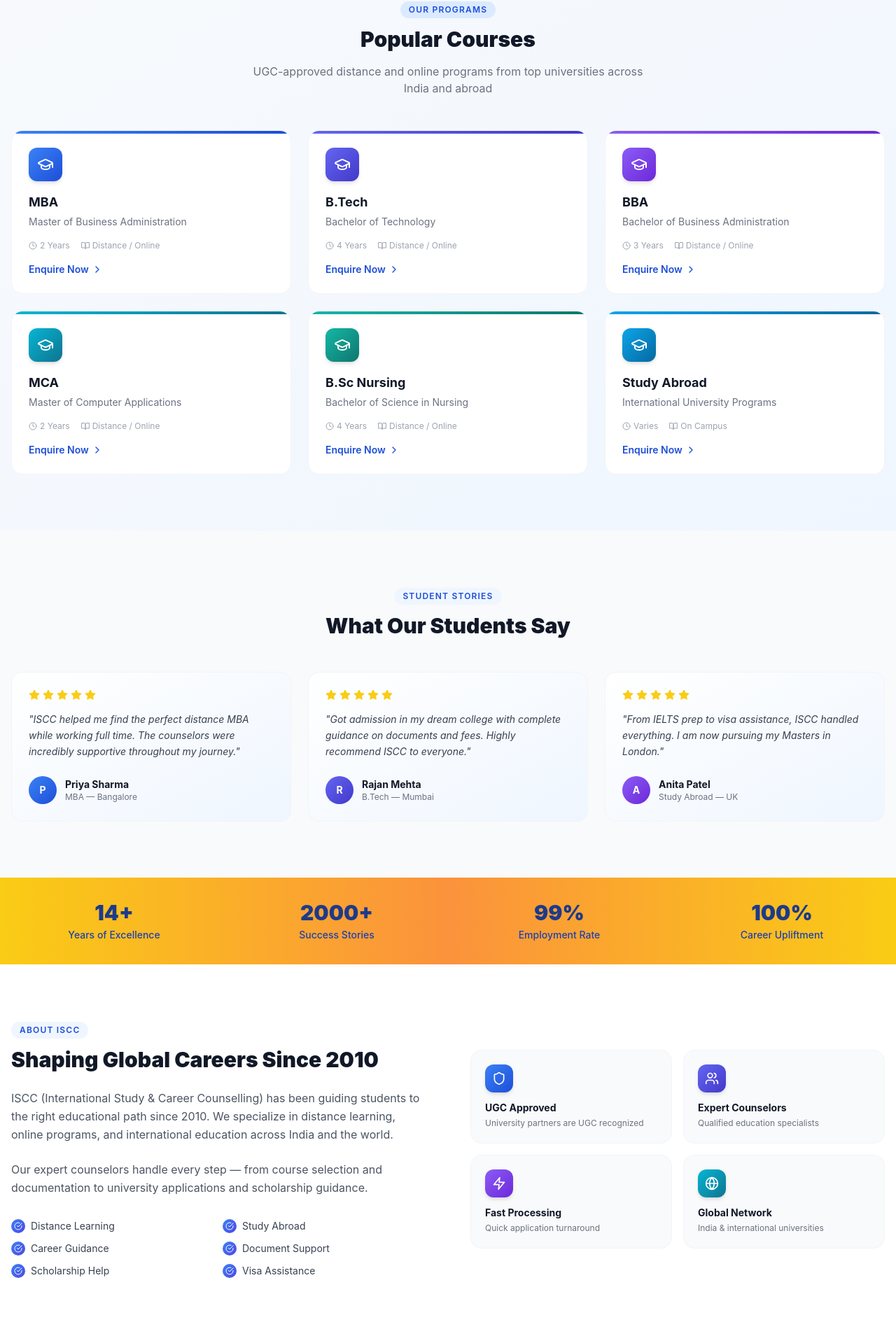
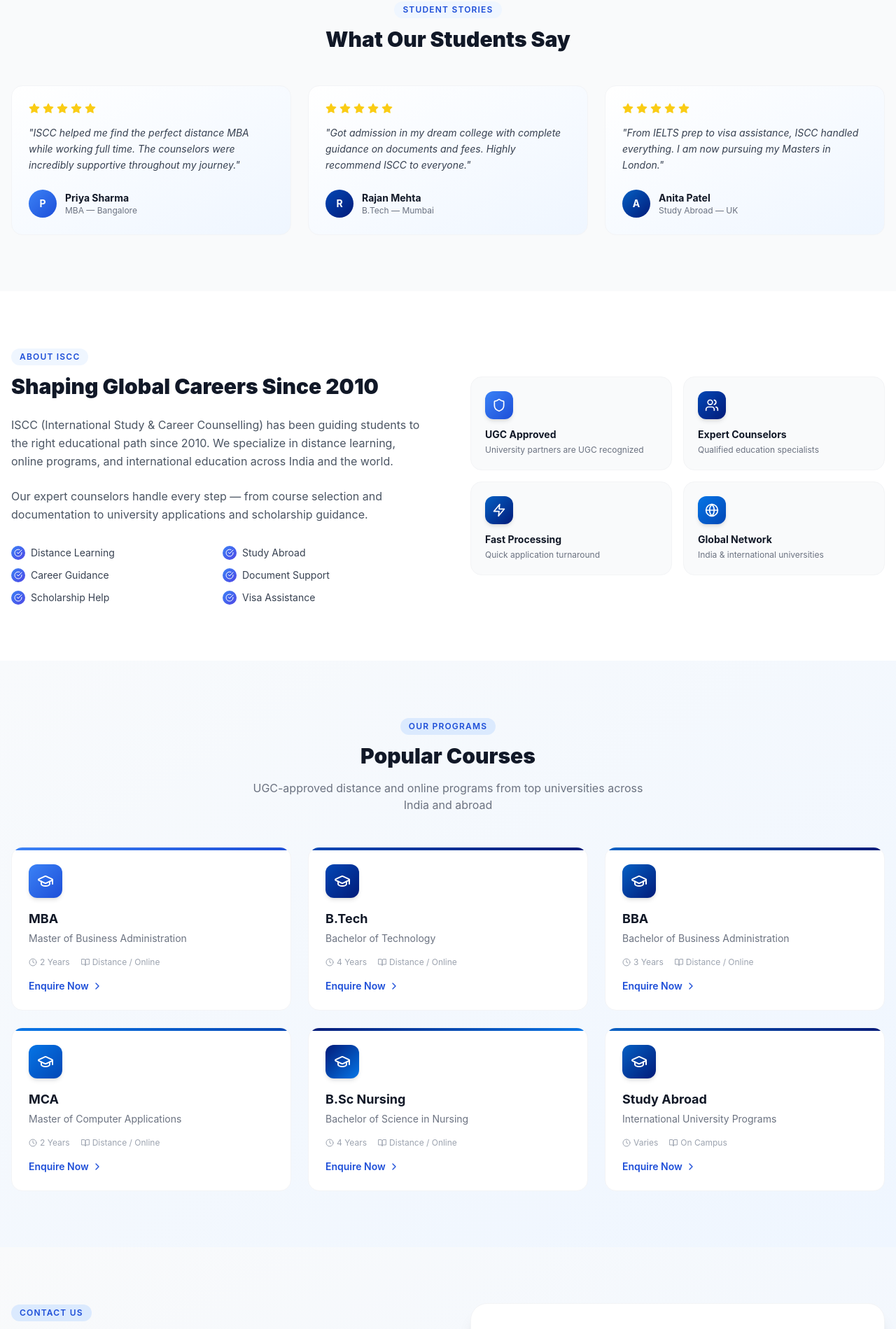
Before and after one commit to Debasish-Cloudhub/eduprime, a Next.js app in the folder frontend/: page / in a window 1280 px wide. Shown: the part 880-2779 px from the top of the page at 70% size. Built offline with nearby package versions, Linux system fonts and the light colour scheme.

Commit message:
feat: reorder sections (testimonials→about→courses→contact), brand gradient #0575e6→#021b79, excel ISCC labels

```diff
--- a/frontend/src/app/admin/excel/page.tsx
+++ b/frontend/src/app/admin/excel/page.tsx
@@ -37,7 +37,7 @@
   const downloadTemplate = async () => {
     const res = await excelApi.downloadTemplate();
     const url = URL.createObjectURL(new Blob([res.data]));
-    const a = document.createElement('a'); a.href = url; a.download = 'eduprime_courses_template.xlsx'; a.click();
+    const a = document.createElement('a'); a.href = url; a.download = 'ISCC_courses_template.xlsx'; a.click();
   };
 
   const statusIcon = (status: string) => {
--- a/frontend/src/app/auth/login/page.tsx
+++ b/frontend/src/app/auth/login/page.tsx
@@ -36,7 +36,7 @@
   };
 
   return (
-    <div className="min-h-screen bg-gradient-to-br from-blue-950 via-blue-900 to-indigo-800 flex items-center justify-center p-4">
+    <div className="min-h-screen bg-gradient-to-br from-[#021b79] via-[#022b6b] to-[#0575e6] flex items-center justify-center p-4">
       <div className="w-full max-w-md">
         <Link href="/" className="flex items-center gap-2 text-blue-200 hover:text-white mb-8 text-sm w-fit transition-colors">
           <ArrowLeft className="w-4 h-4" /> Back to Home
@@ -76,7 +76,7 @@
               </div>
             </div>
             <button type="submit" disabled={loading}
-              className="w-full py-3.5 bg-gradient-to-r from-blue-900 to-blue-700 text-white font-bold rounded-xl hover:from-blue-800 hover:to-blue-600 disabled:opacity-50 transition-all text-sm shadow-lg">
+              className="w-full py-3.5 bg-gradient-to-r from-[#021b79] to-[#0575e6] text-white font-bold rounded-xl hover:from-blue-800 hover:to-blue-600 disabled:opacity-50 transition-all text-sm shadow-lg">
               {loading ? 'Signing in...' : 'Sign In'}
             </button>
           </form>
--- a/frontend/src/app/page.tsx
+++ b/frontend/src/app/page.tsx
@@ -9,11 +9,11 @@
 
 const COURSES = [
   { name: 'MBA', desc: 'Master of Business Administration', duration: '2 Years', mode: 'Distance / Online', grad: 'from-blue-500 to-blue-700' },
-  { name: 'B.Tech', desc: 'Bachelor of Technology', duration: '4 Years', mode: 'Distance / Online', grad: 'from-indigo-500 to-indigo-700' },
-  { name: 'BBA', desc: 'Bachelor of Business Administration', duration: '3 Years', mode: 'Distance / Online', grad: 'from-violet-500 to-violet-700' },
-  { name: 'MCA', desc: 'Master of Computer Applications', duration: '2 Years', mode: 'Distance / Online', grad: 'from-cyan-500 to-cyan-700' },
-  { name: 'B.Sc Nursing', desc: 'Bachelor of Science in Nursing', duration: '4 Years', mode: 'Distance / Online', grad: 'from-teal-500 to-teal-700' },
-  { name: 'Study Abroad', desc: 'International University Programs', duration: 'Varies', mode: 'On Campus', grad: 'from-sky-500 to-sky-700' },
+  { name: 'B.Tech', desc: 'Bachelor of Technology', duration: '4 Years', mode: 'Distance / Online', grad: 'from-[#0347b5] to-[#021b79]' },
+  { name: 'BBA', desc: 'Bachelor of Business Administration', duration: '3 Years', mode: 'Distance / Online', grad: 'from-[#0460c4] to-[#021b79]' },
+  { name: 'MCA', desc: 'Master of Computer Applications', duration: '2 Years', mode: 'Distance / Online', grad: 'from-[#0575e6] to-[#0347b5]' },
+  { name: 'B.Sc Nursing', desc: 'Bachelor of Science in Nursing', duration: '4 Years', mode: 'Distance / Online', grad: 'from-[#021b79] to-[#0575e6]' },
+  { name: 'Study Abroad', desc: 'International University Programs', duration: 'Varies', mode: 'On Campus', grad: 'from-[#0460c4] to-[#021b79]' },
 ];
 
 const TESTIMONIALS = [
@@ -53,7 +53,7 @@
   }, []);
 
   if (checking) return (
-    <div className="min-h-screen flex items-center justify-center bg-gradient-to-br from-blue-950 to-indigo-800">
+    <div className="min-h-screen flex items-center justify-center bg-gradient-to-br from-[#021b79] to-[#0575e6]">
       <div className="animate-spin w-10 h-10 border-4 border-white border-t-transparent rounded-full" />
     </div>
   );
@@ -62,7 +62,7 @@
     <div className="min-h-screen bg-white">
 
       {/* ── NAVBAR ── */}
-      <nav className="fixed top-0 left-0 right-0 z-50 bg-white/95 backdrop-blur-sm shadow-sm border-b border-gray-100">
+      <nav className="fixed top-0 left-0 right-0 z-50 bg-white/98 backdrop-blur-md shadow-sm border-b border-gray-100">
         <div className="max-w-7xl mx-auto px-4 h-16 flex items-center justify-between">
           <Link href="/">
             <ISCCLogo size="sm" showText={true} textColor="dark" />
@@ -77,7 +77,7 @@
             <Link href="/auth/login" className="px-4 py-2 text-sm font-semibold text-blue-700 border border-blue-200 rounded-xl hover:bg-blue-50 transition-colors">
               Login
             </Link>
-            <Link href="/auth/register" className="px-4 py-2 text-sm font-semibold text-white bg-gradient-to-r from-blue-600 to-indigo-600 rounded-xl hover:from-blue-700 hover:to-indigo-700 transition-all shadow-md">
+            <Link href="/auth/register" className="px-4 py-2 text-sm font-semibold text-white bg-gradient-to-r from-[#0575e6] to-[#021b79] rounded-xl hover:from-[#0460c4] hover:to-[#011560] transition-all shadow-md">
               Register Free
             </Link>
           </div>
@@ -100,7 +100,7 @@
       </nav>
 
       {/* ── HERO ── */}
-      <section id="home" className="pt-16 min-h-screen flex items-center bg-gradient-to-br from-blue-950 via-blue-800 to-indigo-700 relative overflow-hidden">
+      <section id="home" className="pt-16 min-h-screen flex items-center bg-gradient-to-br from-[#021b79] via-[#0347b5] to-[#0575e6] relative overflow-hidden">
         {/* Background decorations */}
         <div className="absolute inset-0 overflow-hidden pointer-events-none">
           <div className="absolute -top-40 -right-40 w-96 h-96 bg-blue-600/20 rounded-full blur-3xl" />
@@ -180,12 +180,79 @@
                   <option>Other</option>
                 </select>
                 <button type="submit"
-                  className="w-full py-3.5 bg-gradient-to-r from-blue-600 to-indigo-600 text-white font-bold rounded-xl hover:from-blue-700 hover:to-indigo-700 transition-all text-sm shadow-lg">
+                  className="w-full py-3.5 bg-gradient-to-r from-[#0575e6] to-[#021b79] text-white font-bold rounded-xl hover:from-[#0460c4] hover:to-[#011560] transition-all text-sm shadow-lg">
                   Submit Enquiry →
                 </button>
                 <p className="text-xs text-gray-400 text-center">Your information is safe with us</p>
               </form>
             )}
+          </div>
+        </div>
+      </section>
+
+      {/* ── TESTIMONIALS ── */}
+      <section className="py-20 bg-gray-50">
+        <div className="max-w-7xl mx-auto px-4">
+          <div className="text-center mb-12">
+            <div className="inline-block text-blue-700 font-semibold text-xs mb-3 uppercase tracking-widest bg-blue-50 px-3 py-1 rounded-full">Student Stories</div>
+            <h2 className="text-3xl font-black text-gray-900">What Our Students Say</h2>
+          </div>
+          <div className="grid md:grid-cols-3 gap-6">
+            {TESTIMONIALS.map(({ name, course, text }, i) => (
+              <div key={name} className="rounded-2xl p-6 border border-gray-100 hover:shadow-lg transition-all bg-gradient-to-br from-white to-blue-50">
+                <div className="flex gap-1 mb-4">
+                  {[...Array(5)].map((_, j) => <Star key={j} className="w-4 h-4 text-yellow-400 fill-yellow-400" />)}
+                </div>
+                <p className="text-gray-700 text-sm leading-relaxed mb-6 italic">"{text}"</p>
+                <div className="flex items-center gap-3">
+                  <div className={`w-10 h-10 rounded-full flex items-center justify-center ${['bg-gradient-to-br from-blue-500 to-blue-700', 'bg-gradient-to-br from-[#0347b5] to-[#021b79]', 'bg-gradient-to-br from-[#0460c4] to-[#021b79]'][i]}`}>
+                    <span className="text-white font-bold text-sm">{name[0]}</span>
+                  </div>
+                  <div>
+                    <div className="font-bold text-gray-900 text-sm">{name}</div>
+                    <div className="text-gray-500 text-xs">{course}</div>
+                  </div>
+                </div>
+              </div>
+            ))}
+          </div>
+        </div>
+      </section>
+
+      {/* ── ABOUT ── */}
+      <section id="about" className="py-20 bg-white">
+        <div className="max-w-7xl mx-auto px-4 grid lg:grid-cols-2 gap-16 items-center">
+          <div>
+            <div className="inline-block text-blue-700 font-semibold text-xs mb-3 uppercase tracking-widest bg-blue-50 px-3 py-1 rounded-full">About ISCC</div>
+            <h2 className="text-3xl font-black text-gray-900 mb-6">Shaping Global Careers Since 2010</h2>
+            <p className="text-gray-600 leading-relaxed mb-6">ISCC (International Study & Career Counselling) has been guiding students to the right educational path since 2010. We specialize in distance learning, online programs, and international education across India and the world.</p>
+            <p className="text-gray-600 leading-relaxed mb-8">Our expert counselors handle every step — from course selection and documentation to university applications and scholarship guidance.</p>
+            <div className="grid grid-cols-2 gap-3">
+              {['Distance Learning', 'Study Abroad', 'Career Guidance', 'Document Support', 'Scholarship Help', 'Visa Assistance'].map(item => (
+                <div key={item} className="flex items-center gap-2 text-gray-700 text-sm">
+                  <div className="w-5 h-5 rounded-full bg-gradient-to-br from-blue-500 to-indigo-600 flex items-center justify-center flex-shrink-0">
+                    <CheckCircle className="w-3 h-3 text-white" />
+                  </div>
+                  {item}
+                </div>
+              ))}
+            </div>
+          </div>
+          <div className="grid grid-cols-2 gap-4">
+            {[
+              { icon: Shield, title: 'UGC Approved', desc: 'University partners are UGC recognized', grad: 'from-blue-500 to-blue-700' },
+              { icon: Users, title: 'Expert Counselors', desc: 'Qualified education specialists', grad: 'from-[#0347b5] to-[#021b79]' },
+              { icon: Zap, title: 'Fast Processing', desc: 'Quick application turnaround', grad: 'from-[#0460c4] to-[#021b79]' },
+              { icon: Globe, title: 'Global Network', desc: 'India & international universities', grad: 'from-[#0575e6] to-[#0347b5]' },
+            ].map(({ icon: Icon, title, desc, grad }) => (
+              <div key={title} className="rounded-2xl p-5 bg-gray-50 border border-gray-100 hover:shadow-md transition-shadow">
+                <div className={`w-10 h-10 bg-gradient-to-br ${grad} rounded-xl flex items-center justify-center mb-3 shadow-md`}>
+                  <Icon className="w-5 h-5 text-white" />
+                </div>
+                <div className="font-bold text-gray-900 text-sm mb-1">{title}</div>
+                <div className="text-gray-500 text-xs">{desc}</div>
+              </div>
+            ))}
           </div>
         </div>
       </section>
@@ -220,31 +287,39 @@
         </div>
       </section>
 
-      {/* ── TESTIMONIALS ── */}
-      <section className="py-20 bg-gray-50">
-        <div className="max-w-7xl mx-auto px-4">
-          <div className="text-center mb-12">
-            <div className="inline-block text-blue-700 font-semibold text-xs mb-3 uppercase tracking-widest bg-blue-50 px-3 py-1 rounded-full">Student Stories</div>
-            <h2 className="text-3xl font-black text-gray-900">What Our Students Say</h2>
+      {/* ── CONTACT ── */}
+      <section id="contact" className="py-20 bg-gradient-to-br from-gray-50 to-blue-50">
+        <div className="max-w-7xl mx-auto px-4 grid lg:grid-cols-2 gap-16">
+          <div>
+            <div className="inline-block text-blue-700 font-semibold text-xs mb-3 uppercase tracking-widest bg-blue-100 px-3 py-1 rounded-full">Contact Us</div>
+            <h2 className="text-3xl font-black text-gray-900 mb-6">Get In Touch</h2>
+            <p className="text-gray-600 mb-8">Our counselors are ready to help you choose the right path to your dream career.</p>
+            <div className="space-y-4">
+              {[
+                { icon: Phone, label: 'Helpline', value: '+91 72059 70889 | +91 94374 87211', grad: 'from-blue-500 to-blue-700' },
+                { icon: Mail, label: 'Email', value: 'admin@iscc.in', grad: 'from-[#0347b5] to-[#021b79]' },
+                { icon: Clock, label: 'Office Hours', value: 'Mon – Sat: 9:00 AM – 6:00 PM', grad: 'from-[#0460c4] to-[#021b79]' },
+              ].map(({ icon: Icon, label, value, grad }) => (
+                <div key={label} className="flex items-center gap-4 p-4 bg-white rounded-2xl border border-gray-100 shadow-sm">
+                  <div className={`w-10 h-10 bg-gradient-to-br ${grad} rounded-xl flex items-center justify-center shadow-md flex-shrink-0`}>
+                    <Icon className="w-5 h-5 text-white" />
+                  </div>
+                  <div><div className="text-xs text-gray-500">{label}</div><div className="font-semibold text-gray-900 text-sm">{value}</div></div>
+                </div>
+              ))}
+            </div>
           </div>
-          <div className="grid md:grid-cols-3 gap-6">
-            {TESTIMONIALS.map(({ name, course, text }, i) => (
-              <div key={name} className="rounded-2xl p-6 border border-gray-100 hover:shadow-lg transition-all bg-gradient-to-br from-white to-blue-50">
-                <div className="flex gap-1 mb-4">
-                  {[...Array(5)].map((_, j) => <Star key={j} className="w-4 h-4 text-yellow-400 fill-yellow-400" />)}
-                </div>
-                <p className="text-gray-700 text-sm leading-relaxed mb-6 italic">"{text}"</p>
-                <div className="flex items-center gap-3">
-                  <div className={`w-10 h-10 rounded-full flex items-center justify-center ${['bg-gradient-to-br from-blue-500 to-blue-700', 'bg-gradient-to-br from-indigo-500 to-indigo-700', 'bg-gradient-to-br from-violet-500 to-violet-700'][i]}`}>
-                    <span className="text-white font-bold text-sm">{name[0]}</span>
-                  </div>
-                  <div>
-                    <div className="font-bold text-gray-900 text-sm">{name}</div>
-                    <div className="text-gray-500 text-xs">{course}</div>
-                  </div>
-                </div>
-              </div>
-            ))}
+          <div className="bg-white rounded-3xl shadow-xl p-8 border border-gray-100">
+            <h3 className="text-xl font-bold text-gray-900 mb-6">Send us a Message</h3>
+            <form className="space-y-4" onSubmit={e => e.preventDefault()}>
+              <input placeholder="Your Name *" className="w-full border border-gray-200 rounded-xl px-4 py-3 text-sm focus:outline-none focus:border-blue-500 focus:ring-2 focus:ring-blue-100" />
+              <input placeholder="Phone Number *" className="w-full border border-gray-200 rounded-xl px-4 py-3 text-sm focus:outline-none focus:border-blue-500 focus:ring-2 focus:ring-blue-100" />
+              <input placeholder="Email Address" className="w-full border border-gray-200 rounded-xl px-4 py-3 text-sm focus:outline-none focus:border-blue-500 focus:ring-2 focus:ring-blue-100" />
+              <textarea placeholder="Your Message" rows={4} className="w-full border border-gray-200 rounded-xl px-4 py-3 text-sm focus:outline-none focus:border-blue-500 focus:ring-2 focus:ring-blue-100 resize-none" />
+              <button className="w-full py-3.5 bg-gradient-to-r from-[#0575e6] to-[#021b79] text-white font-bold rounded-xl hover:from-[#0460c4] hover:to-[#011560] transition-all text-sm shadow-lg">
+                Send Message →
+              </button>
+            </form>
           </div>
         </div>
       </section>
@@ -261,46 +336,8 @@
         </div>
       </section>
 
-      {/* ── ABOUT ── */}
-      <section id="about" className="py-20 bg-white">
-        <div className="max-w-7xl mx-auto px-4 grid lg:grid-cols-2 gap-16 items-center">
-          <div>
-            <div className="inline-block text-blue-700 font-semibold text-xs mb-3 uppercase tracking-widest bg-blue-50 px-3 py-1 rounded-full">About ISCC</div>
-            <h2 className="text-3xl font-black text-gray-900 mb-6">Shaping Global Careers Since 2010</h2>
-            <p className="text-gray-600 leading-relaxed mb-6">ISCC (International Study & Career Counselling) has been guiding students to the right educational path since 2010. We specialize in distance learning, online programs, and international education across India and the world.</p>
-            <p className="text-gray-600 leading-relaxed mb-8">Our expert counselors handle every step — from course selection and documentation to university applications and scholarship guidance.</p>
-            <div className="grid grid-cols-2 gap-3">
-              {['Distance Learning', 'Study Abroad', 'Career Guidance', 'Document Support', 'Scholarship Help', 'Visa Assistance'].map(item => (
-                <div key={item} className="flex items-center gap-2 text-gray-700 text-sm">
-                  <div className="w-5 h-5 rounded-full bg-gradient-to-br from-blue-500 to-indigo-600 flex items-center justify-center flex-shrink-0">
-                    <CheckCircle className="w-3 h-3 text-white" />
-                  </div>
-                  {item}
-                </div>
-              ))}
-            </div>
-          </div>
-          <div className="grid grid-cols-2 gap-4">
-            {[
-              { icon: Shield, title: 'UGC Approved', desc: 'University partners are UGC recognized', grad: 'from-blue-500 to-blue-700' },
-              { icon: Users, title: 'Expert Counselors', desc: 'Qualified education specialists', grad: 'from-indigo-500 to-indigo-700' },
-              { icon: Zap, title: 'Fast Processing', desc: 'Quick application turnaround', grad: 'from-violet-500 to-violet-700' },
-              { icon: Globe, title: 'Global Network', desc: 'India & international universities', grad: 'from-cyan-500 to-cyan-700' },
-            ].map(({ icon: Icon, title, desc, grad }) => (
-              <div key={title} className="rounded-2xl p-5 bg-gray-50 border border-gray-100 hover:shadow-md transition-shadow">
-                <div className={`w-10 h-10 bg-gradient-to-br ${grad} rounded-xl flex items-center justify-center mb-3 shadow-md`}>
-                  <Icon className="w-5 h-5 text-white" />
-                </div>
-                <div className="font-bold text-gray-900 text-sm mb-1">{title}</div>
-                <div className="text-gray-500 text-xs">{desc}</div>
-              </div>
-            ))}
-          </div>
-        </div>
-      </section>
-
       {/* ── PROCESS ── */}
-      <section className="py-20 bg-gradient-to-br from-blue-950 via-blue-900 to-indigo-900 relative overflow-hidden">
+      <section className="py-20 bg-gradient-to-br from-[#021b79] via-[#022b6b] to-[#0347b5] relative overflow-hidden">
         <div className="absolute inset-0 overflow-hidden pointer-events-none">
           <div className="absolute top-0 right-0 w-96 h-96 bg-blue-500/10 rounded-full blur-3xl" />
           <div className="absolute bottom-0 left-0 w-96 h-96 bg-indigo-500/10 rounded-full blur-3xl" />
@@ -325,45 +362,8 @@
         </div>
       </section>
 
-      {/* ── CONTACT ── */}
-      <section id="contact" className="py-20 bg-gradient-to-br from-gray-50 to-indigo-50">
-        <div className="max-w-7xl mx-auto px-4 grid lg:grid-cols-2 gap-16">
-          <div>
-            <div className="inline-block text-blue-700 font-semibold text-xs mb-3 uppercase tracking-widest bg-blue-100 px-3 py-1 rounded-full">Contact Us</div>
-            <h2 className="text-3xl font-black text-gray-900 mb-6">Get In Touch</h2>
-            <p className="text-gray-600 mb-8">Our counselors are ready to help you choose the right path to your dream career.</p>
-            <div className="space-y-4">
-              {[
-                { icon: Phone, label: 'Helpline', value: '+91 72059 70889 | +91 94374 87211', grad: 'from-blue-500 to-blue-700' },
-                { icon: Mail, label: 'Email', value: 'admin@iscc.in', grad: 'from-indigo-500 to-indigo-700' },
-                { icon: Clock, label: 'Office Hours', value: 'Mon – Sat: 9:00 AM – 6:00 PM', grad: 'from-violet-500 to-violet-700' },
-              ].map(({ icon: Icon, label, value, grad }) => (
-                <div key={label} className="flex items-center gap-4 p-4 bg-white rounded-2xl border border-gray-100 shadow-sm">
-                  <div className={`w-10 h-10 bg-gradient-to-br ${grad} rounded-xl flex items-center justify-center shadow-md flex-shrink-0`}>
-                    <Icon className="w-5 h-5 text-white" />
-                  </div>
-                  <div><div className="text-xs text-gray-500">{label}</div><div className="font-semibold text-gray-900 text-sm">{value}</div></div>
-                </div>
-              ))}
-            </div>
-          </div>
-          <div className="bg-white rounded-3xl shadow-xl p-8 border border-gray-100">
-            <h3 className="text-xl font-bold text-gray-900 mb-6">Send us a Message</h3>
-            <form className="space-y-4" onSubmit={e => e.preventDefault()}>
-              <input placeholder="Your Name *" className="w-full border border-gray-200 rounded-xl px-4 py-3 text-sm focus:outline-none focus:border-blue-500 focus:ring-2 focus:ring-blue-100" />
-              <input placeholder="Phone Number *" className="w-full border border-gray-200 rounded-xl px-4 py-3 text-sm focus:outline-none focus:border-blue-500 focus:ring-2 focus:ring-blue-100" />
-              <input placeholder="Email Address" className="w-full border border-gray-200 rounded-xl px-4 py-3 text-sm focus:outline-none focus:border-blue-500 focus:ring-2 focus:ring-blue-100" />
-              <textarea placeholder="Your Message" rows={4} className="w-full border border-gray-200 rounded-xl px-4 py-3 text-sm focus:outline-none focus:border-blue-500 focus:ring-2 focus:ring-blue-100 resize-none" />
-              <button className="w-full py-3.5 bg-gradient-to-r from-blue-600 to-indigo-600 text-white font-bold rounded-xl hover:from-blue-700 hover:to-indigo-700 transition-all text-sm shadow-lg">
-                Send Message →
-              </button>
-            </form>
-          </div>
-        </div>
-      </section>
-
       {/* ── FOOTER ── */}
-      <footer className="bg-gradient-to-br from-gray-900 to-blue-950 text-gray-400 py-12">
+      <footer className="bg-gradient-to-br from-gray-950 to-[#021b79] text-gray-400 py-12">
         <div className="max-w-7xl mx-auto px-4">
           <div className="grid md:grid-cols-4 gap-8 mb-8">
             <div>
--- a/frontend/tailwind.config.js
+++ b/frontend/tailwind.config.js
@@ -5,16 +5,20 @@
     extend: {
       colors: {
         brand: {
-          50: '#eff6ff',
-          100: '#dbeafe',
-          500: '#3b82f6',
-          600: '#2563eb',
-          700: '#1d4ed8',
-          900: '#1e3a8a',
+          50:  '#e6f0fd',
+          100: '#cce0fb',
+          500: '#0575e6',
+          600: '#0460c4',
+          700: '#034ea2',
+          800: '#022b6b',
+          900: '#021b79',
         },
         success: { 500: '#22c55e', 100: '#dcfce7' },
         warning: { 500: '#f59e0b', 100: '#fef3c7' },
         danger:  { 500: '#ef4444', 100: '#fee2e2' },
+      },
+      backgroundImage: {
+        'brand-gradient': 'linear-gradient(135deg, #0575e6 0%, #021b79 100%)',
       },
       fontFamily: {
         sans: ['Inter', 'ui-sans-serif', 'system-ui'],
```
Also changed, not shown: frontend/src/app/auth/register/page.tsx (+5 -5 lines), frontend/src/app/globals.css (+29 -23 lines), frontend/src/components/ui/Sidebar.tsx (+6 -6 lines), 1 other file (tests, documents, lock files or other folders).
